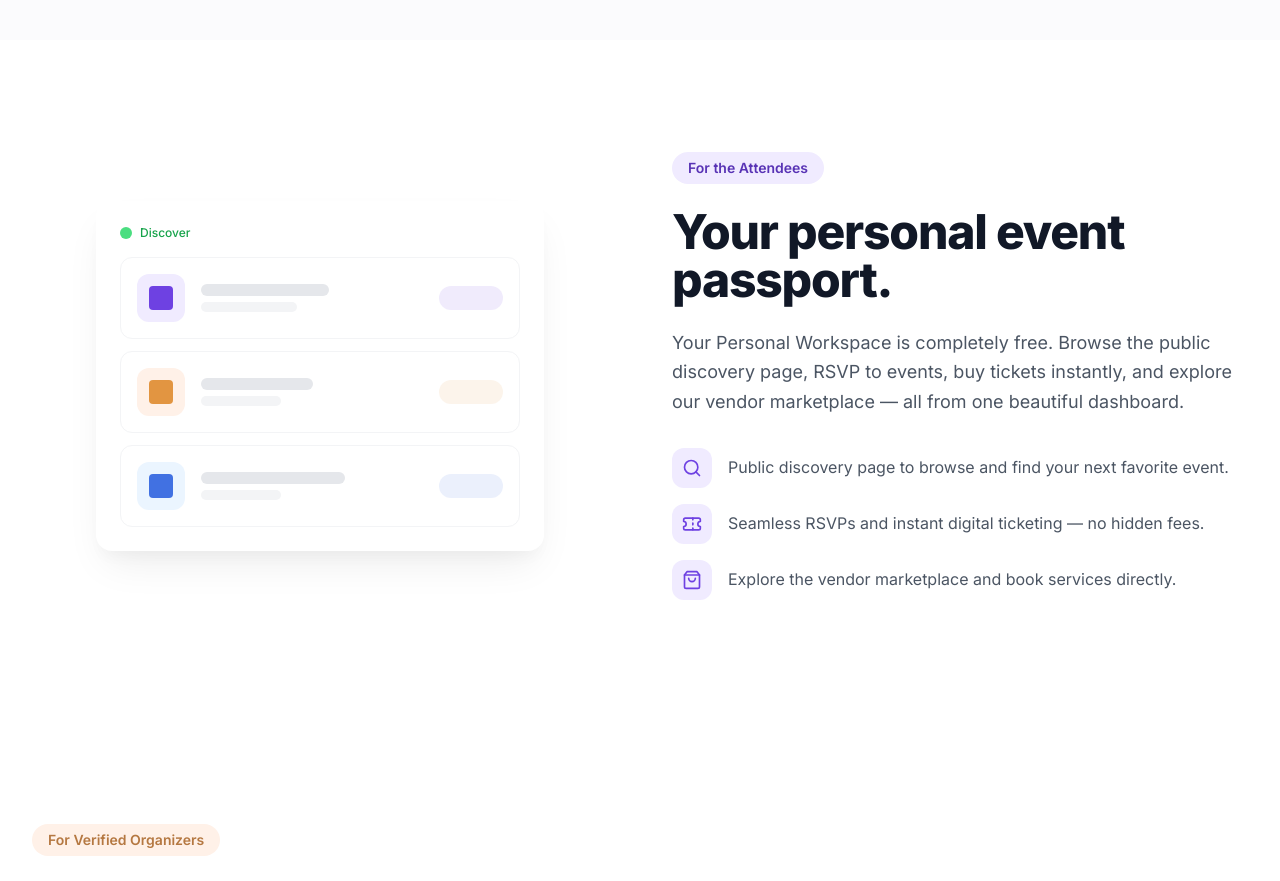
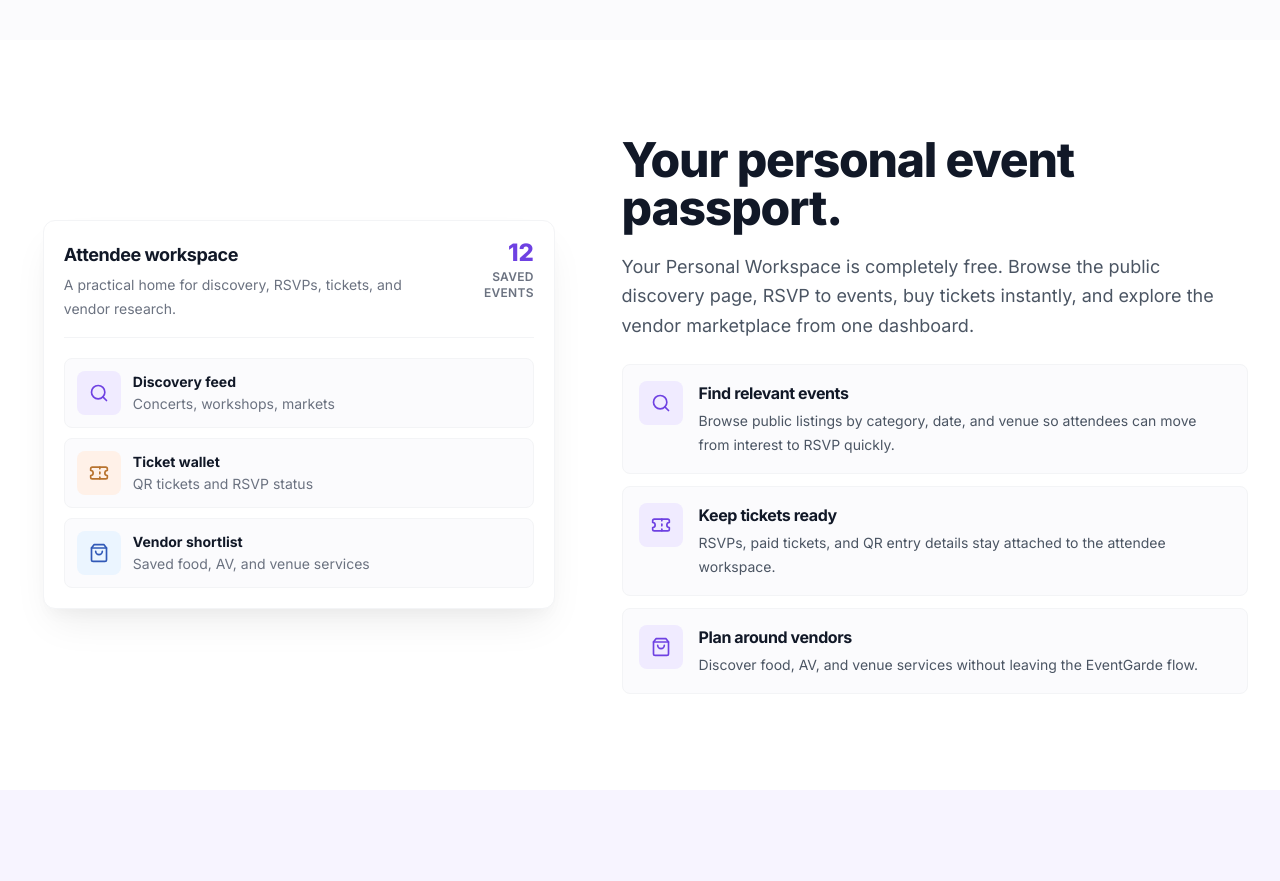
Before and after one commit to Punzalan01/EventGarde, a React (Vite) app in the folder frontend/: page / in a window 1280 px wide. Shown: the part 1880-2761 px from the top of the page. Built offline with nearby package versions, Linux system fonts and the light colour scheme.

Commit message:
Polish landing section hierarchy

```diff
--- a/frontend/src/features/landing/components/AttendeeSection.tsx
+++ b/frontend/src/features/landing/components/AttendeeSection.tsx
@@ -13,68 +13,102 @@ const fadeUp = {
 const features = [
   {
     icon: Search,
-    text: 'Public discovery page to browse and find your next favorite event.',
+    title: 'Find relevant events',
+    description:
+      'Browse public listings by category, date, and venue so attendees can move from interest to RSVP quickly.',
   },
   {
     icon: Ticket,
-    text: 'Seamless RSVPs and instant digital ticketing — no hidden fees.',
+    title: 'Keep tickets ready',
+    description:
+      'RSVPs, paid tickets, and QR entry details stay attached to the attendee workspace.',
   },
   {
     icon: ShoppingBag,
-    text: 'Explore the vendor marketplace and book services directly.',
+    title: 'Plan around vendors',
+    description:
+      'Discover food, AV, and venue services without leaving the EventGarde flow.',
+  },
+]
+
+const attendeePreviewRows = [
+  {
+    icon: Search,
+    title: 'Discovery feed',
+    detail: 'Concerts, workshops, markets',
+    accent: 'bg-[#F0EBFF] text-[#6E41E2]',
+  },
+  {
+    icon: Ticket,
+    title: 'Ticket wallet',
+    detail: 'QR tickets and RSVP status',
+    accent: 'bg-[#FFF1E8] text-[#B8732E]',
+  },
+  {
+    icon: ShoppingBag,
+    title: 'Vendor shortlist',
+    detail: 'Saved food, AV, and venue services',
+    accent: 'bg-[#EBF5FF] text-[#3159B7]',
   },
 ]
 
 export function AttendeeSection() {
   return (
-    <section className="py-20 lg:py-28">
+    <section className="bg-white py-20 lg:py-24">
       <div className="mx-auto max-w-7xl px-6 lg:px-8">
-        <div className="grid items-center gap-16 lg:grid-cols-2">
+        <div className="grid items-center gap-10 lg:grid-cols-[0.92fr_1.08fr] lg:gap-14">
           <motion.div
             variants={fadeUp}
             initial="hidden"
             whileInView="visible"
             viewport={{ once: true }}
-            className="relative mx-auto w-full max-w-md"
+            className="relative mx-auto w-full max-w-lg"
           >
-            <div className="rounded-2xl bg-white p-6 shadow-soft">
-              <div className="mb-4 flex items-center gap-2">
-                <div className="h-3 w-3 rounded-full bg-green-400" />
-                <span className="text-xs font-medium text-green-600">
-                  Discover
-                </span>
+            <div className="rounded-xl border border-gray-100 bg-white p-5 shadow-soft">
+              <div className="mb-5 flex items-start justify-between gap-5 border-b border-gray-100 pb-4">
+                <div>
+                  <h3 className="text-lg font-bold tracking-tight text-[#111827]">
+                    Attendee workspace
+                  </h3>
+                  <p className="mt-1 text-sm leading-6 text-[#6B7280]">
+                    A practical home for discovery, RSVPs, tickets, and vendor
+                    research.
+                  </p>
+                </div>
+                <div className="text-right">
+                  <div className="text-2xl font-extrabold leading-none text-[#6E41E2]">
+                    12
+                  </div>
+                  <div className="mt-1 text-xs font-semibold uppercase tracking-wide text-[#6B7280]">
+                    Saved events
+                  </div>
+                </div>
               </div>
-              <div className="space-y-3">
-                <div className="flex items-center gap-4 rounded-xl border border-gray-100 p-4">
-                  <div className="flex h-12 w-12 items-center justify-center rounded-xl bg-[#F0EBFF]">
-                    <div className="h-6 w-6 rounded bg-[#6E41E2]" />
-                  </div>
-                  <div className="flex-1 space-y-1.5">
-                    <div className="h-3 w-32 rounded-full bg-gray-200" />
-                    <div className="h-2.5 w-24 rounded-full bg-gray-100" />
-                  </div>
-                  <div className="h-6 w-16 rounded-full bg-[#6E41E2]/10" />
-                </div>
-                <div className="flex items-center gap-4 rounded-xl border border-gray-100 p-4">
-                  <div className="flex h-12 w-12 items-center justify-center rounded-xl bg-[#FFF1E8]">
-                    <div className="h-6 w-6 rounded bg-[#E29541]" />
-                  </div>
-                  <div className="flex-1 space-y-1.5">
-                    <div className="h-3 w-28 rounded-full bg-gray-200" />
-                    <div className="h-2.5 w-20 rounded-full bg-gray-100" />
-                  </div>
-                  <div className="h-6 w-16 rounded-full bg-[#E29541]/10" />
-                </div>
-                <div className="flex items-center gap-4 rounded-xl border border-gray-100 p-4">
-                  <div className="flex h-12 w-12 items-center justify-center rounded-xl bg-[#EBF5FF]">
-                    <div className="h-6 w-6 rounded bg-[#4171E2]" />
-                  </div>
-                  <div className="flex-1 space-y-1.5">
-                    <div className="h-3 w-36 rounded-full bg-gray-200" />
-                    <div className="h-2.5 w-20 rounded-full bg-gray-100" />
-                  </div>
-                  <div className="h-6 w-16 rounded-full bg-[#4171E2]/10" />
-                </div>
+
+              <div className="space-y-2.5">
+                {attendeePreviewRows.map((row) => {
+                  const Icon = row.icon
+                  return (
+                    <div
+                      key={row.title}
+                      className="grid grid-cols-[2.75rem_1fr] items-center gap-3 rounded-lg border border-gray-100 bg-[#FBFBFD] p-3"
+                    >
+                      <span
+                        className={`flex h-11 w-11 items-center justify-center rounded-lg ${row.accent}`}
+                      >
+                        <Icon className="h-5 w-5" />
+                      </span>
+                      <div>
+                        <div className="text-sm font-bold text-[#111827]">
+                          {row.title}
+                        </div>
+                        <div className="mt-0.5 text-sm leading-5 text-[#6B7280]">
+                          {row.detail}
+                        </div>
+                      </div>
+                    </div>
+                  )
+                })}
               </div>
             </div>
           </motion.div>
@@ -84,27 +118,32 @@ export function AttendeeSection() {
             initial="hidden"
             whileInView="visible"
             viewport={{ once: true }}
-            className="flex flex-col gap-6"
+            className="flex flex-col gap-5"
           >
-            <span className="inline-flex w-fit rounded-full bg-[#F0EBFF] px-4 py-1.5 text-sm font-semibold text-[#5833B5]">
-              For the Attendees
-            </span>
             <h2 className="text-3xl leading-[1.1] tracking-tight text-[#111827] sm:text-4xl lg:text-5xl">
               Your personal event passport.
             </h2>
-            <p className="max-w-xl text-lg leading-relaxed text-[#4B5563]">
+            <p className="max-w-2xl text-lg leading-relaxed text-[#4B5563]">
               Your Personal Workspace is completely free. Browse the public
               discovery page, RSVP to events, buy tickets instantly, and explore
-              our vendor marketplace — all from one beautiful dashboard.
+              the vendor marketplace from one dashboard.
             </p>
-            <ul className="mt-2 space-y-4">
-              {features.map((f) => (
-                <li key={f.text} className="flex items-start gap-4">
-                  <span className="flex h-10 w-10 shrink-0 items-center justify-center rounded-xl bg-[#F0EBFF]">
-                    <f.icon className="h-5 w-5 text-[#6E41E2]" />
+            <ul className="mt-1 space-y-3">
+              {features.map((feature) => (
+                <li
+                  key={feature.title}
+                  className="grid grid-cols-[2.75rem_1fr] gap-4 rounded-lg border border-gray-100 bg-[#FBFBFD] p-4"
+                >
+                  <span className="flex h-11 w-11 shrink-0 items-center justify-center rounded-lg bg-[#F0EBFF]">
+                    <feature.icon className="h-5 w-5 text-[#6E41E2]" />
                   </span>
-                  <span className="pt-1.5 text-base leading-relaxed text-[#4B5563]">
-                    {f.text}
+                  <span>
+                    <span className="block text-base font-bold tracking-tight text-[#111827]">
+                      {feature.title}
+                    </span>
+                    <span className="mt-1 block text-sm leading-6 text-[#4B5563]">
+                      {feature.description}
+                    </span>
                   </span>
                 </li>
               ))}
--- a/frontend/src/features/landing/components/CTASection.tsx
+++ b/frontend/src/features/landing/components/CTASection.tsx
@@ -4,9 +4,6 @@ import { cn } from '@/utils/cn'
 export function CTASection() {
   return (
     <section className="relative overflow-hidden bg-[#6E41E2] py-24 lg:py-32">
-      <div className="pointer-events-none absolute top-[-20%] right-[-10%] h-96 w-96 rounded-full bg-white/5 blur-3xl" />
-      <div className="pointer-events-none absolute bottom-[-20%] left-[-10%] h-96 w-96 rounded-full bg-white/5 blur-3xl" />
-
       <motion.div
         initial={{ opacity: 0, y: 30 }}
         whileInView={{ opacity: 1, y: 0 }}
--- a/frontend/src/features/landing/components/HeroSection.tsx
+++ b/frontend/src/features/landing/components/HeroSection.tsx
@@ -5,7 +5,6 @@ export function HeroSection() {
   return (
     <HeroParallax
       products={eventShowcaseItems}
-      eyebrow="The complete event ecosystem"
       title="Experience events beautifully."
       highlightedTitle="Host them flawlessly."
       description="EventGarde brings discovery, ticketing, vendor booking, organizer verification, and event-day operations into one polished workspace."
--- a/frontend/src/features/landing/components/OrganizerSection.tsx
+++ b/frontend/src/features/landing/components/OrganizerSection.tsx
@@ -13,53 +13,90 @@ const fadeUp = {
 const features = [
   {
     icon: Shield,
-    text: 'Event creation is strictly locked behind identity verification.',
+    title: 'Verified organizer access',
+    description:
+      'Keep event creation behind identity checks and paid workspace permissions.',
   },
   {
     icon: CreditCard,
-    text: 'Integrated ticketing and payment processing via PayMongo.',
+    title: 'Ticketing and payments',
+    description:
+      'Sell tickets, monitor payments, and keep revenue reporting close to event operations.',
   },
   {
     icon: ScanLine,
-    text: 'On-site QR scanning for fast, secure event-day check-ins.',
+    title: 'Fast entry scanning',
+    description:
+      'Use QR scanning for event-day check-ins with live attendance visibility.',
   },
   {
     icon: LayoutDashboard,
-    text: 'Vendor coordination tools to manage every partner seamlessly.',
+    title: 'Vendor coordination',
+    description:
+      'Track booked partners, requests, and planning tasks from the same workspace.',
+  },
+]
+
+const organizerPreviewRows = [
+  {
+    icon: Shield,
+    title: 'Verification gate',
+    detail: 'Organizer access checked before publishing',
+  },
+  {
+    icon: CreditCard,
+    title: 'Payment tracking',
+    detail: 'Ticket revenue and failed payments visible',
+  },
+  {
+    icon: ScanLine,
+    title: 'Entry operations',
+    detail: 'QR scans update attendance in real time',
+  },
+  {
+    icon: LayoutDashboard,
+    title: 'Vendor tasks',
+    detail: 'Bookings and requests stay tied to the event',
   },
 ]
 
 export function OrganizerSection() {
   return (
-    <section className="py-20 lg:py-28">
+    <section className="bg-[#F7F4FF] py-20 lg:py-24">
       <div className="mx-auto max-w-7xl px-6 lg:px-8">
-        <div className="grid items-center gap-16 lg:grid-cols-2">
+        <div className="grid items-center gap-10 lg:grid-cols-[1.06fr_0.94fr] lg:gap-14">
           <motion.div
             variants={fadeUp}
             initial="hidden"
             whileInView="visible"
             viewport={{ once: true }}
-            className="flex flex-col gap-6 lg:order-1"
+            className="flex flex-col gap-5"
           >
-            <span className="inline-flex w-fit rounded-full bg-[#FFF1E8] px-4 py-1.5 text-sm font-semibold text-[#B57841]">
-              For Verified Organizers
-            </span>
             <h2 className="text-3xl leading-[1.1] tracking-tight text-[#111827] sm:text-4xl lg:text-5xl">
               Enterprise power, verified trust.
             </h2>
-            <p className="max-w-xl text-lg leading-relaxed text-[#4B5563]">
+            <p className="max-w-2xl text-lg leading-relaxed text-[#4B5563]">
               Event creation is exclusive to verified organizers on a paid
-              workspace subscription. You get enterprise-grade ticketing,
-              integrated payments, event-day scanning, and vendor coordination.
+              workspace subscription. You get ticketing, integrated payments,
+              event-day scanning, and vendor coordination without scattering
+              work across tools.
             </p>
-            <ul className="mt-2 space-y-4">
-              {features.map((f) => (
-                <li key={f.text} className="flex items-start gap-4">
-                  <span className="flex h-10 w-10 shrink-0 items-center justify-center rounded-xl bg-[#FFF1E8]">
-                    <f.icon className="h-5 w-5 text-[#E29541]" />
+            <ul className="mt-1 grid gap-3 md:grid-cols-2">
+              {features.map((feature) => (
+                <li
+                  key={feature.title}
+                  className="grid grid-cols-[2.75rem_1fr] gap-4 rounded-lg border border-[#E3DAFF] bg-white/80 p-4"
+                >
+                  <span className="flex h-11 w-11 shrink-0 items-center justify-center rounded-lg bg-[#FFF1E8]">
+                    <feature.icon className="h-5 w-5 text-[#B8732E]" />
                   </span>
-                  <span className="pt-1.5 text-base leading-relaxed text-[#4B5563]">
-                    {f.text}
+                  <span>
+                    <span className="block text-base font-bold tracking-tight text-[#111827]">
+                      {feature.title}
+                    </span>
+                    <span className="mt-1 block text-sm leading-6 text-[#4B5563]">
+                      {feature.description}
+                    </span>
                   </span>
                 </li>
               ))}
@@ -79,66 +116,58 @@ export function OrganizerSection() {
             initial="hidden"
             whileInView="visible"
             viewport={{ once: true }}
-            className="relative mx-auto w-full max-w-md lg:order-2"
+            className="relative mx-auto w-full max-w-lg"
           >
-            <div className="rounded-2xl bg-white p-6 shadow-soft">
-              <div className="mb-4 flex items-center gap-2">
-                <div className="h-3 w-3 rounded-full bg-[#6E41E2]" />
-                <span className="text-xs font-medium text-[#6E41E2]">
-                  Organizer Dashboard
-                </span>
-              </div>
-
-              <div className="mb-4 grid grid-cols-3 gap-3">
-                <div className="rounded-xl bg-[#F0EBFF] p-3 text-center">
-                  <div className="mx-auto mb-1 h-6 w-6 rounded bg-[#6E41E2]" />
-                  <div className="mx-auto h-2 w-12 rounded-full bg-[#6E41E2]/20" />
+            <div className="rounded-xl border border-[#E3DAFF] bg-white p-5 shadow-soft">
+              <div className="mb-5 grid gap-3 border-b border-gray-100 pb-4 sm:grid-cols-3">
+                <div>
+                  <div className="text-2xl font-extrabold leading-none text-[#6E41E2]">
+                    128
+                  </div>
+                  <div className="mt-1 text-xs font-semibold uppercase tracking-wide text-[#6B7280]">
+                    Tickets sold
+                  </div>
                 </div>
-                <div className="rounded-xl bg-[#FFF1E8] p-3 text-center">
-                  <div className="mx-auto mb-1 h-6 w-6 rounded bg-[#E29541]" />
-                  <div className="mx-auto h-2 w-12 rounded-full bg-[#E29541]/20" />
+                <div>
+                  <div className="text-2xl font-extrabold leading-none text-[#111827]">
+                    42
+                  </div>
+                  <div className="mt-1 text-xs font-semibold uppercase tracking-wide text-[#6B7280]">
+                    Checked in
+                  </div>
                 </div>
-                <div className="rounded-xl bg-[#EBF5FF] p-3 text-center">
-                  <div className="mx-auto mb-1 h-6 w-6 rounded bg-[#4171E2]" />
-                  <div className="mx-auto h-2 w-12 rounded-full bg-[#4171E2]/20" />
+                <div>
+                  <div className="text-2xl font-extrabold leading-none text-[#B8732E]">
+                    PHP 24.5k
+                  </div>
+                  <div className="mt-1 text-xs font-semibold uppercase tracking-wide text-[#6B7280]">
+                    Revenue
+                  </div>
                 </div>
               </div>
 
-              <div className="space-y-2">
-                <div className="flex items-center justify-between rounded-lg border border-gray-100 px-4 py-2.5">
-                  <div className="flex items-center gap-3">
-                    <div className="flex h-8 w-8 items-center justify-center rounded-lg bg-green-100 text-xs font-bold text-green-700">
-                      128
+              <div className="space-y-2.5">
+                {organizerPreviewRows.map((row) => {
+                  const Icon = row.icon
+                  return (
+                    <div
+                      key={row.title}
+                      className="grid grid-cols-[2.75rem_1fr] items-center gap-3 rounded-lg border border-gray-100 bg-[#FBFBFD] p-3"
+                    >
+                      <span className="flex h-11 w-11 items-center justify-center rounded-lg bg-[#F0EBFF] text-[#6E41E2]">
+                        <Icon className="h-5 w-5" />
+                      </span>
+                      <div>
+                        <div className="text-sm font-bold text-[#111827]">
+                          {row.title}
+                        </div>
+                        <div className="mt-0.5 text-sm leading-5 text-[#6B7280]">
+                          {row.detail}
+                        </div>
+                      </div>
                     </div>
-                    <span className="text-sm font-medium text-[#4B5563]">
-                      Tickets Sold
-                    </span>
-                  </div>
-                  <div className="h-6 w-16 rounded bg-green-100" />
-                </div>
-                <div className="flex items-center justify-between rounded-lg border border-gray-100 px-4 py-2.5">
-                  <div className="flex items-center gap-3">
-                    <div className="flex h-8 w-8 items-center justify-center rounded-lg bg-[#F0EBFF] text-xs font-bold text-[#6E41E2]">
-                      42
-                    </div>
-                    <span className="text-sm font-medium text-[#4B5563]">
-                      Checked In
-                    </span>
-                  </div>
-                  <div className="h-6 w-16 rounded bg-[#F0EBFF]" />
-                </div>
-              </div>
-
-              <div className="mt-4 rounded-xl bg-gradient-to-r from-[#6E41E2] to-[#5833B5] p-4 text-white">
-                <div className="mb-1 text-xs font-medium opacity-80">
-                  Revenue
-                </div>
-                <div className="text-2xl font-extrabold tracking-tight">
-                  PHP 24,580
-                </div>
-                <div className="mt-1 h-1.5 w-full rounded-full bg-white/20">
-                  <div className="h-1.5 w-3/4 rounded-full bg-white/60" />
-                </div>
+                  )
+                })}
               </div>
             </div>
           </motion.div>
--- a/frontend/src/features/landing/components/VendorGrid.tsx
+++ b/frontend/src/features/landing/components/VendorGrid.tsx
@@ -19,19 +19,16 @@ const cardAnim = {
 
 export function VendorGrid() {
   return (
-    <section className="py-20 lg:py-28">
+    <section className="bg-[#F5FAFF] py-20 lg:py-24">
       <div className="mx-auto max-w-7xl px-6 lg:px-8">
         <motion.div
           initial={{ opacity: 0, y: 30 }}
           whileInView={{ opacity: 1, y: 0 }}
           viewport={{ once: true }}
           transition={{ duration: 0.5, ease: [0.4, 0, 0.2, 1] }}
-          className="mx-auto mb-14 max-w-2xl text-center"
+          className="mx-auto mb-12 max-w-3xl text-center"
         >
-          <span className="inline-flex rounded-full bg-[#F0EBFF] px-4 py-1.5 text-sm font-semibold text-[#5833B5]">
-            Marketplace
-          </span>
-          <h2 className="mt-4 text-3xl leading-[1.1] tracking-tight text-[#111827] sm:text-4xl lg:text-5xl">
+          <h2 className="text-3xl leading-[1.1] tracking-tight text-[#111827] sm:text-4xl lg:text-5xl">
             Connect with top-tier vendors
           </h2>
           <p className="mt-4 text-lg leading-relaxed text-[#4B5563]">
@@ -45,7 +42,7 @@ export function VendorGrid() {
           initial="hidden"
           whileInView="visible"
           viewport={{ once: true }}
-          className="grid gap-8 lg:grid-cols-3"
+          className="grid gap-5 lg:grid-cols-3"
         >
           {vendorCards.map((card) => {
             const Icon = card.icon
@@ -53,17 +50,19 @@ export function VendorGrid() {
               <motion.div
                 key={card.title}
                 variants={cardAnim}
-                className="group rounded-2xl border border-gray-100 bg-white p-8 shadow-soft transition-all hover:-translate-y-1 hover:shadow-soft-lg"
+                className="group rounded-xl border border-[#DCEBFA] bg-white p-5 shadow-soft transition-all hover:-translate-y-1 hover:shadow-soft-lg"
               >
-                <div
-                  className={`mb-5 flex h-14 w-14 items-center justify-center rounded-2xl ${card.bgColor}`}
-                >
-                  <Icon className={`h-7 w-7 ${card.iconColor}`} />
+                <div className="mb-4 grid grid-cols-[3.25rem_1fr] items-center gap-4">
+                  <div
+                    className={`flex h-12 w-12 items-center justify-center rounded-lg ${card.bgColor}`}
+                  >
+                    <Icon className={`h-6 w-6 ${card.iconColor}`} />
+                  </div>
+                  <h3 className="text-xl font-bold tracking-tight text-[#111827]">
+                    {card.title}
+                  </h3>
                 </div>
-                <h3 className="mb-3 text-xl font-bold tracking-tight text-[#111827]">
-                  {card.title}
-                </h3>
-                <p className="text-base leading-relaxed text-[#4B5563]">
+                <p className="text-sm leading-6 text-[#4B5563]">
                   {card.description}
                 </p>
               </motion.div>
--- a/frontend/src/features/landing/data/landing.data.ts
+++ b/frontend/src/features/landing/data/landing.data.ts
@@ -36,7 +36,7 @@ export const vendorCards: VendorCard[] = [
     icon: UtensilsCrossed,
     title: 'Catering & Bar',
     description:
-      'From gourmet food trucks to premium open bars. Browse verified vendors,compare menus, and book directly through the platform.',
+      'From gourmet food trucks to premium open bars. Browse verified vendors, compare menus, and book directly through the platform.',
     bgColor: 'bg-[#F0EBFF]',
     iconColor: 'text-[#6E41E2]',
   },
```
Also changed, not shown: frontend/src/components/ui/hero-parallax.tsx (+6 -4 lines), frontend/src/components/ui/testimonials.tsx (+3 -6 lines).
